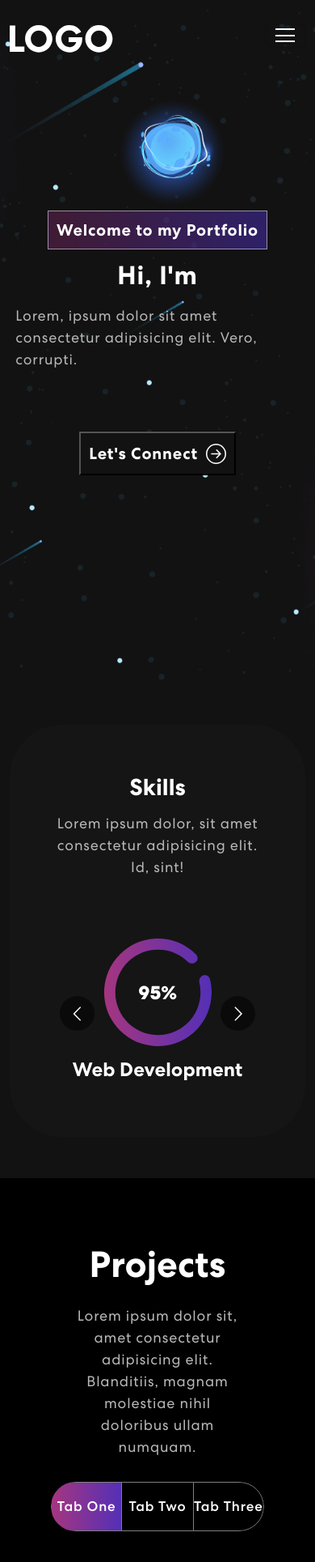
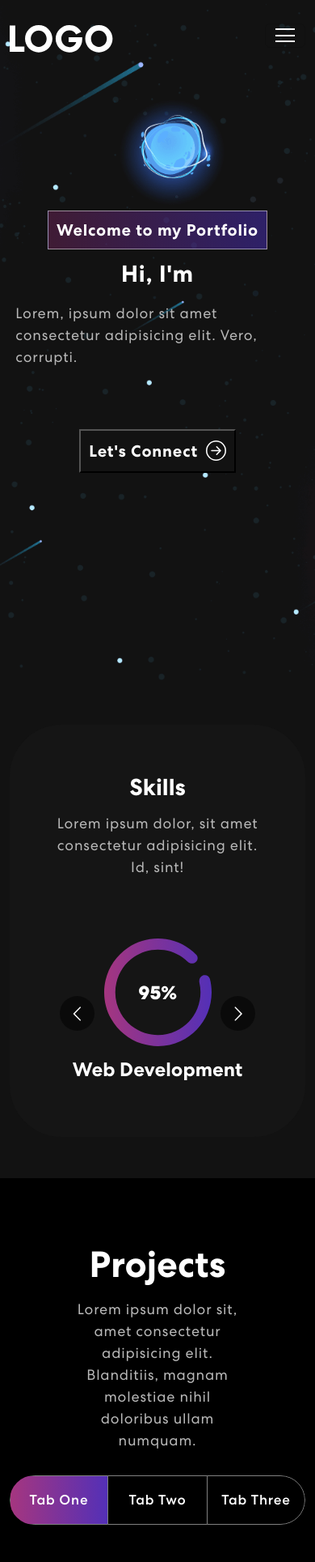
Before and after one commit to ErnestMk1/portfolio-test, a React (Create React App) app: page / in a window 390 px wide. Shown: the top 1929 px of the page at 81% size. Built offline with nearby package versions, Linux system fonts and the light colour scheme; no server answers.

Commit message:
improving adaptive

```diff
--- a/src/components/Banner/Banner.css
+++ b/src/components/Banner/Banner.css
@@ -89,14 +89,15 @@
 }
 
 @media only screen and (max-width: 750px) {
-  .animate__animated {
+  .banner_box {
     display: flex;
     flex-direction: column;
     align-items: center;
+    justify-content: center;
   }
 
   .banner h1 {
-    font-size: 2em;
+    font-size: 1.8em;
   }
 
   .banner .header-img-div {
@@ -105,6 +106,16 @@
 
   .banner img {
     display: none;
+  }
+}
+
+@media (min-width: 310px) and (max-width: 370px) {
+  .banner {
+    height: 100%;
+  }
+
+  .banner h1 {
+    font-size: 1.5em;
   }
 }
 
--- a/src/components/Banner/Banner.tsx
+++ b/src/components/Banner/Banner.tsx
@@ -13,6 +13,7 @@ const Banner = () => {
   const [text, setText] = useState('');
   const [delta, setDelta] = useState(300 - Math.random() * 100);
   const period = 2000;
+
   const tick = () => {
     let i = loopNum % toRotate.length;
     let fullText = toRotate[i];
@@ -52,7 +53,7 @@ const Banner = () => {
           >
             <TrackVisibility>
             {({ isVisible }) =>
-              <div className={isVisible ? 'animate__animated animate__pulse' : ''}>
+              <div className={isVisible ? 'animate__animated animate__pulse banner_box' : 'banner_box'}>
                 <span className="tagline">
                   Welcome to my Portfolio
                 </span>
--- a/src/components/Contact/Contact.css
+++ b/src/components/Contact/Contact.css
@@ -61,9 +61,18 @@
   width: 100%;
 }
 
+@media (min-width: 310px) and (max-width: 370px) {
+  .text_btn_box {
+    display: flex;
+    flex-direction: column;
+    justify-content: center;
+    align-items: center;
+  }
+};
+
 @media screen and (max-width: 750px) {
   .contact {
-    height: 130vh;
+    height: 130%;
   }
 
   .contact form input, .contact form textarea::placeholder {
@@ -77,7 +86,7 @@
 
 @media (min-width: 750px) and (max-width: 1000px) {
   .contact {
-    height: 100vh;
+    height: 100%;
   }
 
   .contact_msg-area {
--- a/src/components/Contact/Contact.tsx
+++ b/src/components/Contact/Contact.tsx
@@ -92,7 +92,7 @@ const Contact = () => {
                     placeholder="Email"
                   />
                 </Col>
-                <Col sm={6} className="px-1">
+                <Col sm={6} className="px-1 text_btn_box">
                   <textarea
                     rows={6}
                     className="contact_msg-area"
--- a/src/components/Navigation/NavBar.css
+++ b/src/components/Navigation/NavBar.css
@@ -124,7 +124,7 @@ nav.navbar .navbar-toggler-icon {
   background-image: none;
   position: relative;
   border-bottom: 2px solid #FFF;
-  transition: all 300ms linear;
+  transition: all 300ms ease-in-out;
   top: -2px;
 }
 
@@ -142,7 +142,7 @@ nav.navbar .navbar-toggler-icon:before {
   left: 0;
   content: '';
   z-index: 2;
-  transition: all 300ms linear;
+  transition: all 300ms ease-in-out;
 }
 
 nav.navbar .navbar-toggler-icon:after {
@@ -206,6 +206,13 @@ nav.navbar .navbar-toggler[aria-expanded="true"] .navbar-toggler-icon {
   }
 }
 
+@media (min-width: 310px) and (max-width: 370px) {
+  nav .navbar-collapse {
+    height: 30%;
+    background: linear-gradient(90.21deg, rgba(173, 60, 128, 1) -5.91%, rgba(81, 56, 194, 0.9));
+  };
+}
+
 @media (min-width: 750px) and (max-width: 1000px) {
   .navbar-collapse {
     display: flex;
--- a/src/components/Projects/Projects.css
+++ b/src/components/Projects/Projects.css
@@ -21,7 +21,7 @@
 }
 
 .project .nav.nav-pills {
-  width: 72%;
+  width: 100%;
   margin: 0 auto;
   border-radius: 50px;
   background-color: rgb(255, 255, 255 / 10%);
```
